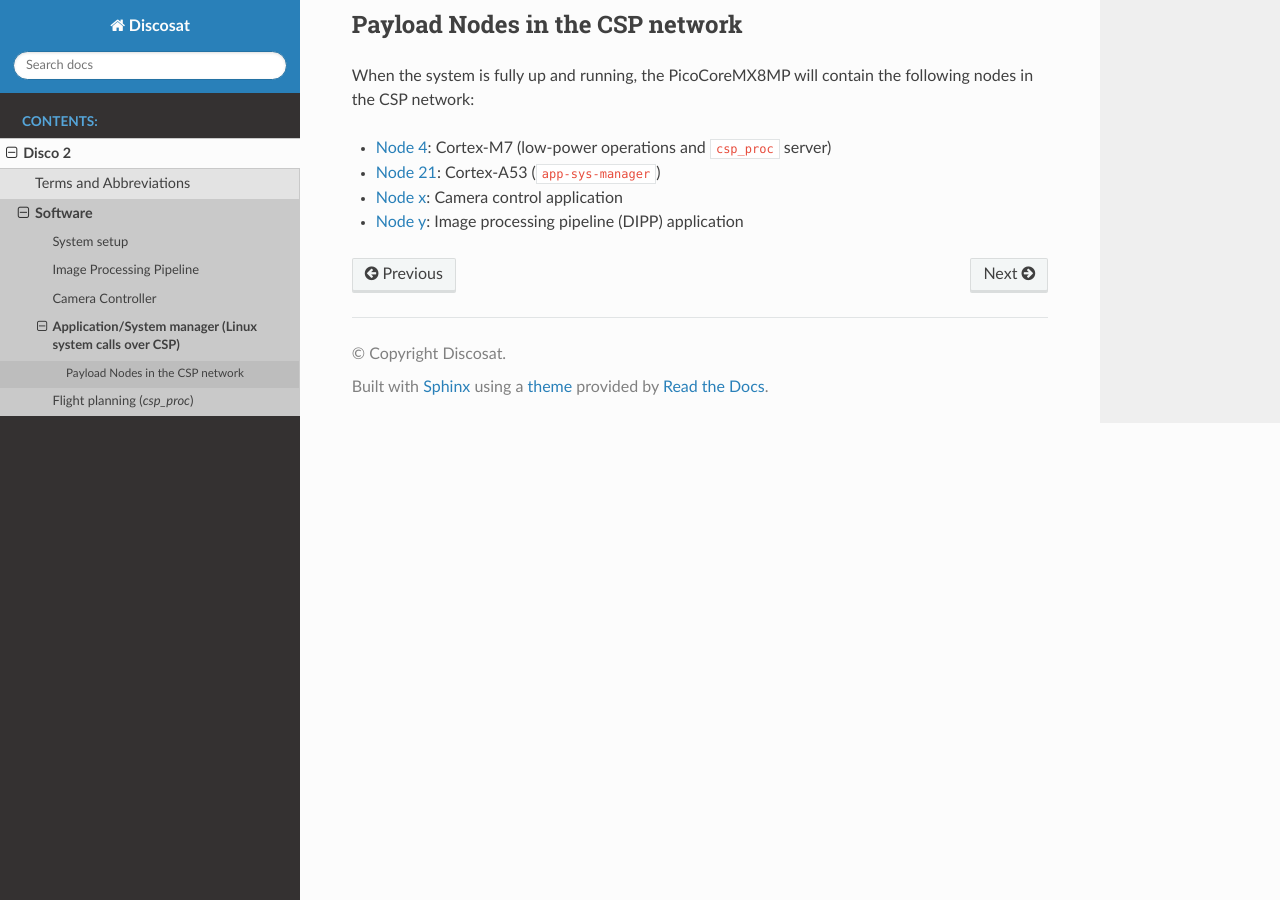
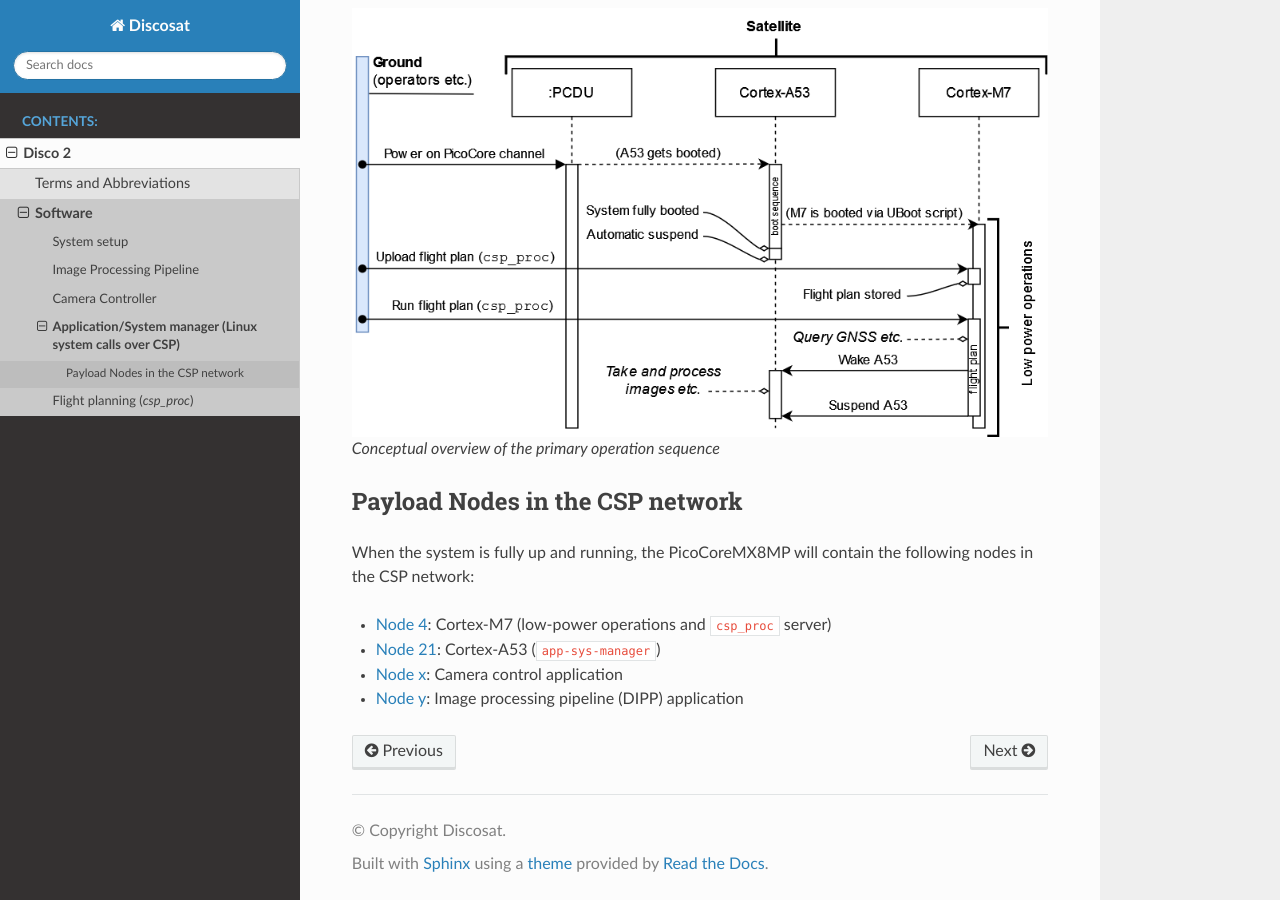
Before and after one commit to discosat/discosat.github.io, a Sphinx documentation site: the page built from doc/disco-2/software/app-sys-manager.md, in a window 1280 px wide and 900 px high, scrolled down 921 px. Built offline with Sphinx 7.4.7 and the Read the Docs theme 2.0.0, drawn with Linux system fonts in a browser that asks for light colours; pages that are not in the unit, such as notebooks, are missing from menus.

Commit message:
Add PCDU/A53/M7 operation sequence diagram

```diff
--- a/doc/disco-2/software/app-sys-manager.md
+++ b/doc/disco-2/software/app-sys-manager.md
@@ -21,6 +21,8 @@ The `app-sys-manager` can be used for various tasks such as:
 - Rebooting PicoCoreMX8MP
   - run `reboot` command (affects Cortex-M7 application as well). This uses the default CSP reboot hook.
 
+![Primary operation sequence diagram](img/primary_operation_sequence_diagram.drawio.png)
+*Conceptual overview of the primary operation sequence*
 
 ## Payload Nodes in the CSP network
 When the system is fully up and running, the PicoCoreMX8MP will contain the following nodes in the CSP network:
```
Also changed, not shown: doc/disco-2/software/img/primary_operation_sequence_diagram.drawio.png (added).
